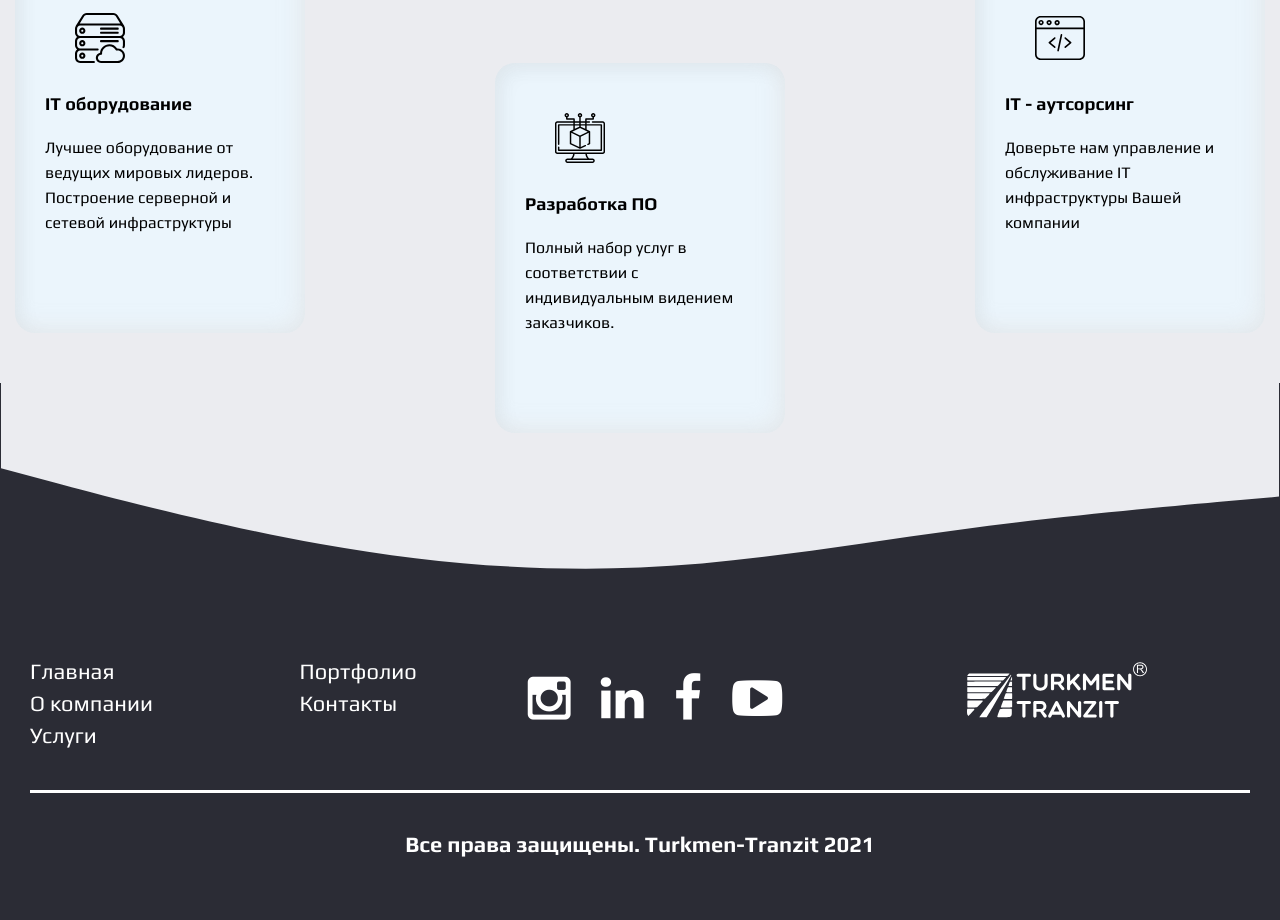
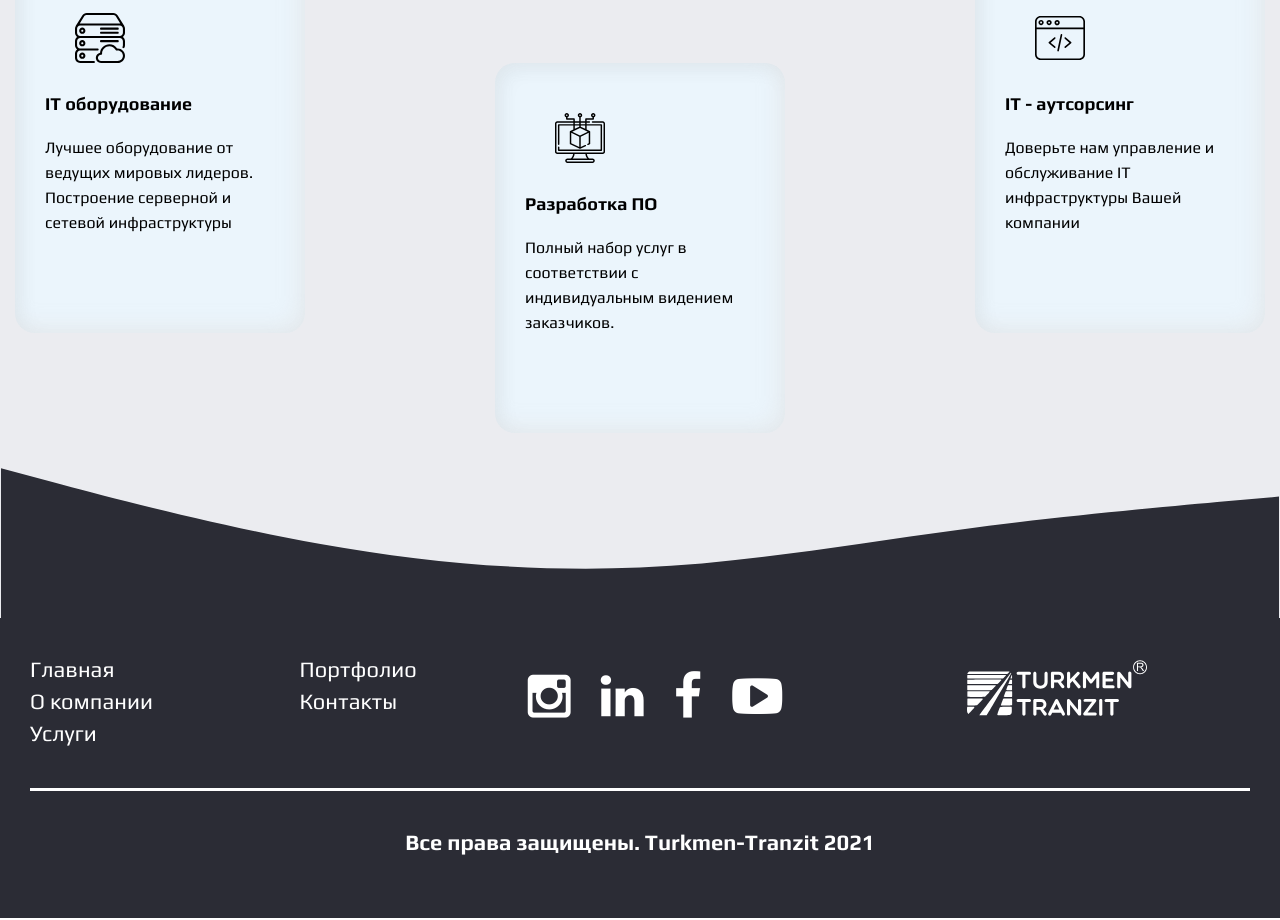
Before and after one commit to udemuradov/balkan-tt, a website: page public/index.html in a window 1280 px wide. Shown: the part 2403-3323 px from the top of the page. Drawn offline with Linux system fonts and the light colour scheme.

Commit message:
add foote

```diff
--- a/public/index.html
+++ b/public/index.html
@@ -304,8 +304,9 @@
                         </div>
                     </div>
                 </section>
-                <object style="background-color: #2b2c35;" data="img/homepage/wave-end.svg" type="image/svg+xml"></object>
+
           </div>
+          <object class="wavefooter" data="img/footer/wavefooter.svg" type="image/svg+xml" style="background-color: #ebecf0;"></object>
         <footer class="footer">
             <div class="container-xl">
                 <div class="footer_top">
```
